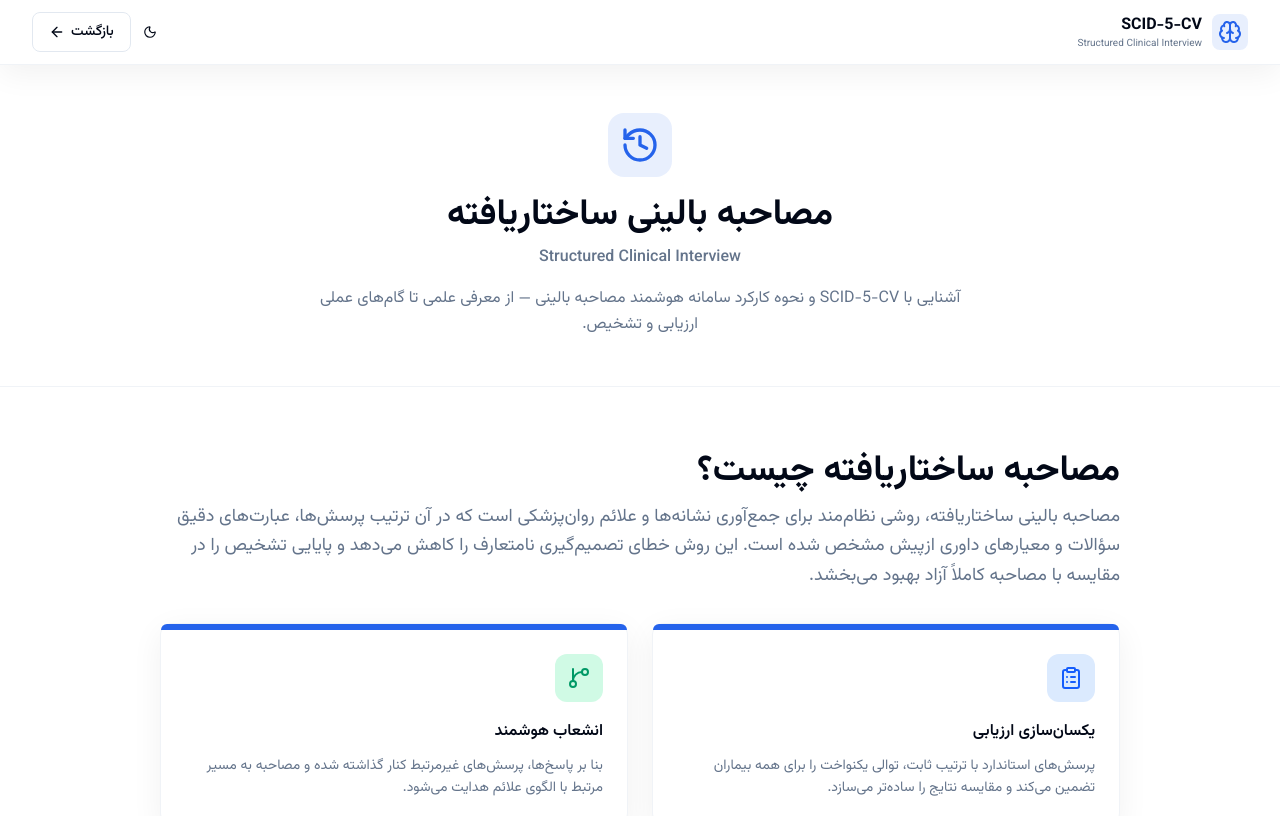
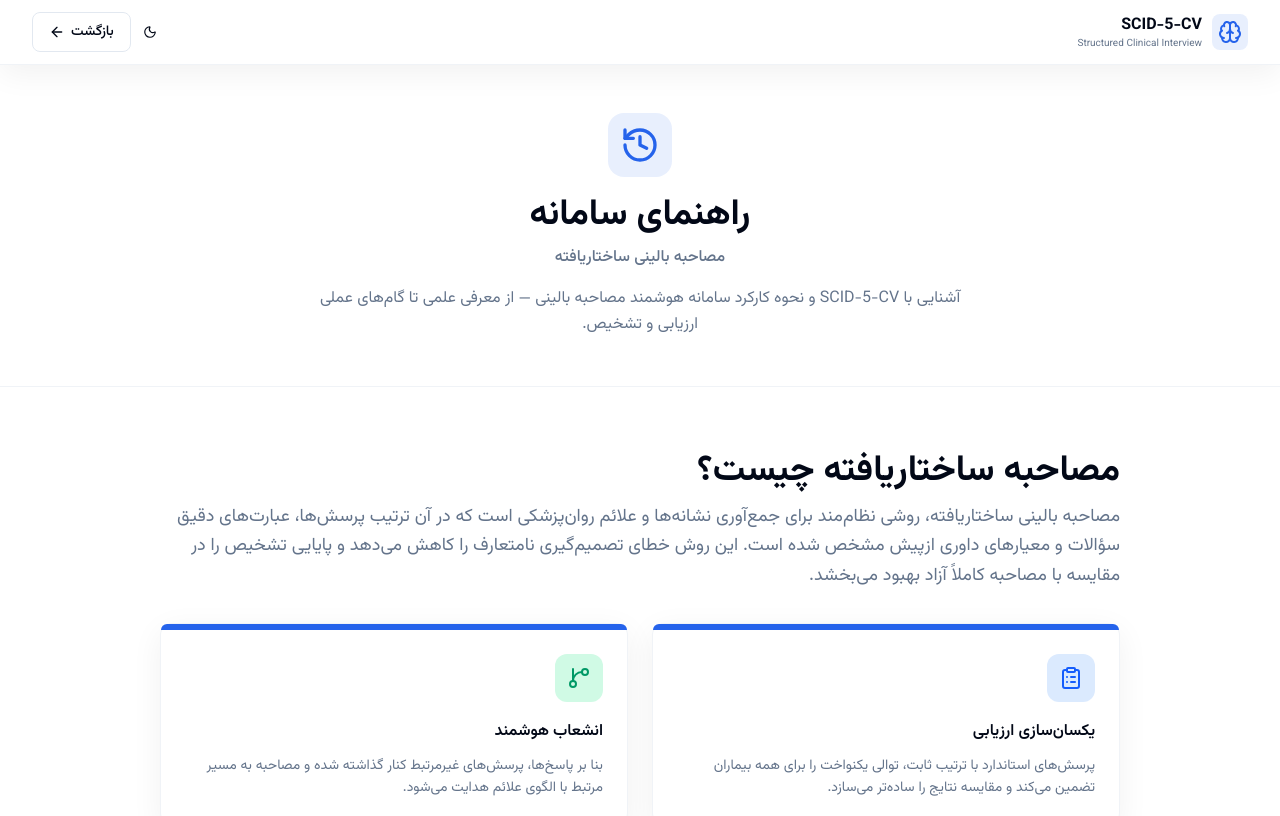
Before and after one commit to mhas1381/SCID-5-CV-WEB, a React (Vite) app: page /structured-interview in a window 1280 px wide. Shown: the top 816 px of the page. Built offline with nearby package versions, Linux system fonts and the light colour scheme; no server answers.

Commit message:
fix: fix OCD module name, retitle to guide and make headers clickable

```diff
--- a/src/pages/landing/AboutPage.tsx
+++ b/src/pages/landing/AboutPage.tsx
@@ -71,7 +71,7 @@ export function AboutPage() {
       {/* ── Header ── */}
       <header className="border-b border-[var(--glass-border)] sticky top-0 bg-[var(--glass-bg)] backdrop-blur-xl z-50 shadow-[var(--glass-shadow)]">
         <div className="max-w-7xl mx-auto px-4 sm:px-6 lg:px-8 h-16 flex items-center justify-between">
-          <div className="flex items-center gap-2.5">
+          <button type="button" onClick={() => navigate('/')} className="flex items-center gap-2.5 text-start">
             <div className="rounded-lg bg-[hsl(var(--primary))]/10 p-1.5">
               <Brain className="h-6 w-6 text-[hsl(var(--primary))]" />
             </div>
@@ -79,7 +79,7 @@ export function AboutPage() {
               <span className="text-base font-bold">SCID-5-CV</span>
               <span className="text-[10px] text-[hsl(var(--muted-foreground))] hidden sm:block">Smart Clinical Interview</span>
             </div>
-          </div>
+          </button>
           <div className="flex items-center gap-1.5">
             <ThemeToggle />
             <div className="h-5 w-px bg-[hsl(var(--border))] mx-0.5" />
--- a/src/pages/landing/LandingPage.tsx
+++ b/src/pages/landing/LandingPage.tsx
@@ -108,7 +108,7 @@ export function LandingPage() {
           <div className="flex items-center gap-1.5">
             <ThemeToggle />
             <Button variant="ghost" onClick={() => navigate('/structured-interview')}>
-              مصاحبه ساختاریافته
+راهنمای سامانه
             </Button>
             <Button variant="ghost" onClick={() => navigate('/about')}>
               درباره ما
--- a/src/pages/landing/StructuredInterviewPage.tsx
+++ b/src/pages/landing/StructuredInterviewPage.tsx
@@ -23,7 +23,7 @@ const modules = [
   { code: 'D', name_fa: 'تشخیص افتراقی اختلالات خلقی', name_en: 'Mood Disorders', questions: 26, disorders: 'دوقطبی I و II، افسردگی اساسی و سایر اختلالات خلقی' },
   { code: 'E', name_fa: 'اختلالات مصرف مواد', name_en: 'Substance Use', questions: 45, disorders: 'الکل و ۸ نوع غیرالکل (کشیدنی‌ها، مواد افیونی، محرک‌ها و …)' },
   { code: 'F', name_fa: 'اختلالات اضطرابی', name_en: 'Anxiety Disorders', questions: 54, disorders: 'پانیک، آگورافوبیا، اضطراب اجتماعی و اضطراب فراگیر' },
-  { code: 'G', name_fa: 'ناخن‌خواهی و PTSD', name_en: 'OCD & PTSD', questions: 19, disorders: 'اختلال وسواسی-جبری و اختلال استرس پس از سانحه' },
+  { code: 'G', name_fa: 'وسواس جبری و PTSD', name_en: 'OCD & PTSD', questions: 19, disorders: 'اختلال وسواسی-جبری و اختلال استرس پس از سانحه' },
   { code: 'H', name_fa: 'اختلال بیش‌فعالی بزرگ‌سالان', name_en: 'Adult ADHD', questions: 27, disorders: 'ترکیبی، کم‌توجهی و تکانشگری-بیش‌فعالی' },
   { code: 'I', name_fa: 'غربالگری سایر اختلالات', name_en: 'Screening', questions: 17, disorders: 'فقط غربالگری بدون معیار تشخیصی' },
   { code: 'J', name_fa: 'اختلال سازگاری', name_en: 'Adjustment Disorder', questions: 4, disorders: 'اختلال سازگاری (F43.2)' },
@@ -85,7 +85,7 @@ export function StructuredInterviewPage() {
       {/* ── Header ── */}
       <header className="border-b border-[var(--glass-border)] sticky top-0 bg-[var(--glass-bg)] backdrop-blur-xl z-50 shadow-[var(--glass-shadow)]">
         <div className="max-w-7xl mx-auto px-4 sm:px-6 lg:px-8 h-16 flex items-center justify-between">
-          <div className="flex items-center gap-2.5">
+          <button type="button" onClick={() => navigate('/')} className="flex items-center gap-2.5 text-start">
             <div className="rounded-lg bg-[hsl(var(--primary))]/10 p-1.5">
               <Brain className="h-6 w-6 text-[hsl(var(--primary))]" />
             </div>
@@ -93,7 +93,7 @@ export function StructuredInterviewPage() {
               <span className="text-base font-bold">SCID-5-CV</span>
               <span className="text-[10px] text-[hsl(var(--muted-foreground))] hidden sm:block">Structured Clinical Interview</span>
             </div>
-          </div>
+          </button>
           <div className="flex items-center gap-1.5">
             <ThemeToggle />
             <Button variant="outline" onClick={() => navigate('/')}>
@@ -112,8 +112,8 @@ export function StructuredInterviewPage() {
               <History className="h-10 w-10 text-[hsl(var(--primary))]" />
             </div>
           </div>
-          <h1 className="text-3xl md:text-4xl font-bold leading-tight">مصاحبه بالینی ساختاریافته</h1>
-          <p className="text-base text-[hsl(var(--muted-foreground))] mt-2 font-medium">Structured Clinical Interview</p>
+          <h1 className="text-3xl md:text-4xl font-bold leading-tight">راهنمای سامانه</h1>
+          <p className="text-base text-[hsl(var(--muted-foreground))] mt-2 font-medium">مصاحبه بالینی ساختاریافته</p>
           <p className="text-sm sm:text-base text-[hsl(var(--muted-foreground))] mt-4 max-w-2xl mx-auto leading-relaxed">
             آشنایی با SCID-5-CV و نحوه کارکرد سامانه هوشمند مصاحبه بالینی — از معرفی علمی تا گام‌های عملی ارزیابی و تشخیص.
           </p>
```
